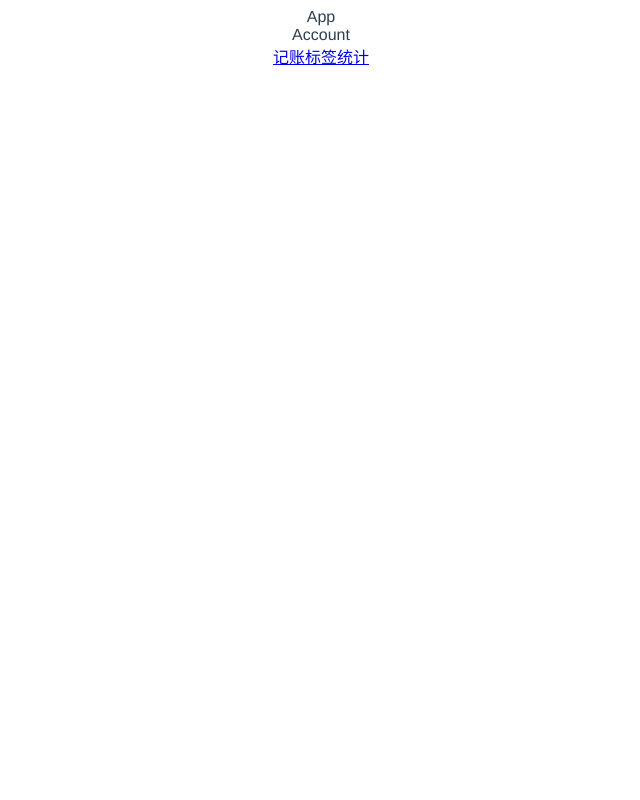
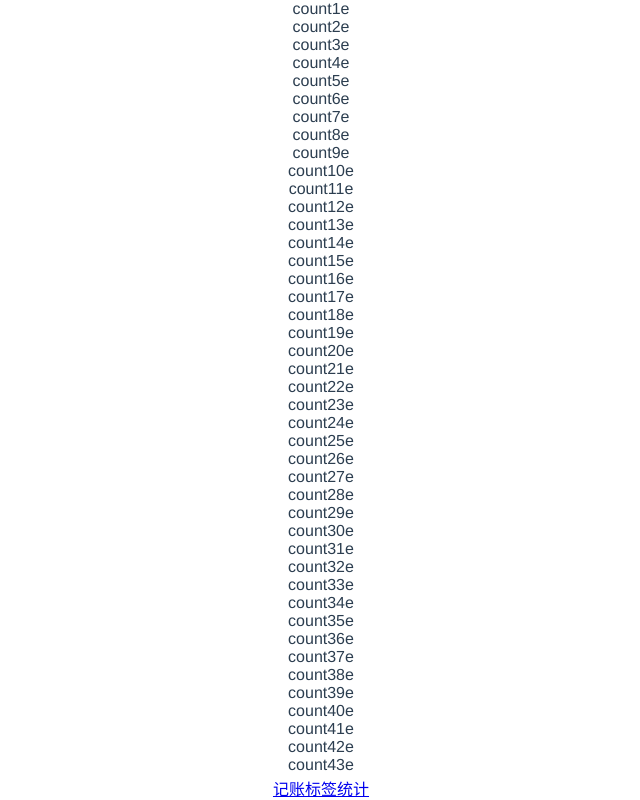
Before and after one commit to blingblingredstar/richer, a Vue app: page /#/account in a window 1280 px wide. Shown: the whole page, without its empty margins (319-959 px from the left). Built offline with nearby package versions, Linux system fonts and the light colour scheme.

Commit message:
account 页面基本布局

```diff
--- a/src/App.vue
+++ b/src/App.vue
@@ -1,11 +1,21 @@
 <template>
   <div id="app">
-    App
     <router-view></router-view>
   </div>
 </template>
 
 <style lang="scss">
+* {
+  margin: 0;
+  padding: 0;
+  box-sizing: border-box;
+}
+
+*::before,
+*::after {
+  box-sizing: border-box;
+}
+
 #app {
   font-family: 'Avenir', Helvetica, Arial, sans-serif;
   -webkit-font-smoothing: antialiased;
@@ -13,17 +23,4 @@
   text-align: center;
   color: #2c3e50;
 }
-
-#nav {
-  padding: 30px;
-
-  a {
-    font-weight: bold;
-    color: #2c3e50;
-
-    &.router-link-exact-active {
-      color: #42b983;
-    }
-  }
-}
 </style>
--- a/src/components/Nav.vue
+++ b/src/components/Nav.vue
@@ -1,5 +1,5 @@
 <template>
-  <div>
+  <div class="nav">
     <router-link to="/account">记账</router-link>
     <router-link to="/labels">标签</router-link>
     <router-link to="/statistics">统计</router-link>
@@ -12,4 +12,6 @@ export default {
 }
 </script>
 
-<style lang="scss" scoped></style>
+<style lang="scss" scoped>
+
+</style>
--- a/src/views/Account.vue
+++ b/src/views/Account.vue
@@ -1,6 +1,107 @@
 <template>
-  <div>
-    Account
+  <div class="nav-wrapper">
+    <div class="content">
+      <p>count1e</p>
+      <p>count2e</p>
+      <p>count3e</p>
+      <p>count4e</p>
+      <p>count5e</p>
+      <p>count6e</p>
+      <p>count7e</p>
+      <p>count8e</p>
+      <p>count9e</p>
+      <p>count10e</p>
+      <p>count11e</p>
+      <p>count12e</p>
+      <p>count13e</p>
+      <p>count14e</p>
+      <p>count15e</p>
+      <p>count16e</p>
+      <p>count17e</p>
+      <p>count18e</p>
+      <p>count19e</p>
+      <p>count20e</p>
+      <p>count21e</p>
+      <p>count22e</p>
+      <p>count23e</p>
+      <p>count24e</p>
+      <p>count25e</p>
+      <p>count26e</p>
+      <p>count27e</p>
+      <p>count28e</p>
+      <p>count29e</p>
+      <p>count30e</p>
+      <p>count31e</p>
+      <p>count32e</p>
+      <p>count33e</p>
+      <p>count34e</p>
+      <p>count35e</p>
+      <p>count36e</p>
+      <p>count37e</p>
+      <p>count38e</p>
+      <p>count39e</p>
+      <p>count40e</p>
+      <p>count41e</p>
+      <p>count42e</p>
+      <p>count43e</p>
+      <p>count44e</p>
+      <p>count45e</p>
+      <p>count46e</p>
+      <p>count47e</p>
+      <p>count48e</p>
+      <p>count49e</p>
+      <p>count50e</p>
+      <p>count51e</p>
+      <p>count52e</p>
+      <p>count53e</p>
+      <p>count54e</p>
+      <p>count55e</p>
+      <p>count56e</p>
+      <p>count57e</p>
+      <p>count58e</p>
+      <p>count59e</p>
+      <p>count60e</p>
+      <p>count61e</p>
+      <p>count62e</p>
+      <p>count63e</p>
+      <p>count64e</p>
+      <p>count65e</p>
+      <p>count66e</p>
+      <p>count67e</p>
+      <p>count68e</p>
+      <p>count69e</p>
+      <p>count70e</p>
+      <p>count71e</p>
+      <p>count72e</p>
+      <p>count73e</p>
+      <p>count74e</p>
+      <p>count75e</p>
+      <p>count76e</p>
+      <p>count77e</p>
+      <p>count78e</p>
+      <p>count79e</p>
+      <p>count80e</p>
+      <p>count81e</p>
+      <p>count82e</p>
+      <p>count83e</p>
+      <p>count84e</p>
+      <p>count85e</p>
+      <p>count86e</p>
+      <p>count87e</p>
+      <p>count88e</p>
+      <p>count89e</p>
+      <p>count90e</p>
+      <p>count91e</p>
+      <p>count92e</p>
+      <p>count93e</p>
+      <p>count94e</p>
+      <p>count95e</p>
+      <p>count96e</p>
+      <p>count97e</p>
+      <p>count98e</p>
+      <p>count99e</p>
+      <p>count100e</p>Account
+    </div>
     <Nav></Nav>
   </div>
 </template>
@@ -9,4 +110,15 @@
 export default {}
 </script>
 
-<style lang="scss" scoped></style>
+<style lang="scss" scoped>
+.nav-wrapper {
+  display: flex;
+  flex-direction: column;
+  height: 100vh;
+
+  > .content {
+    overflow: auto;
+    flex-grow: 1;
+  }
+}
+</style>
```
